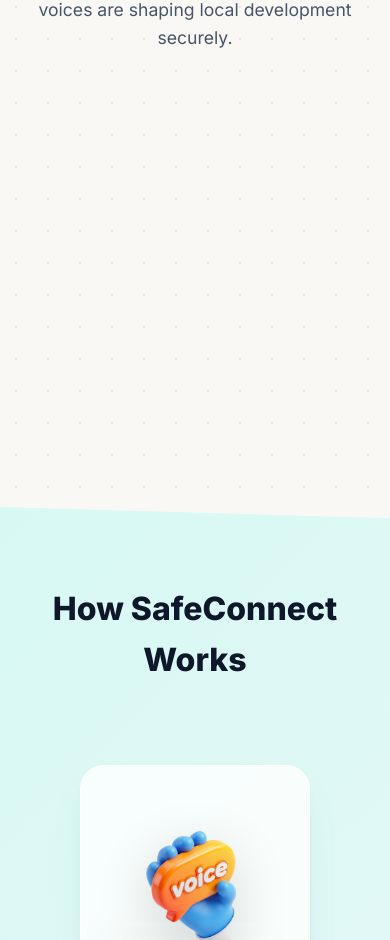
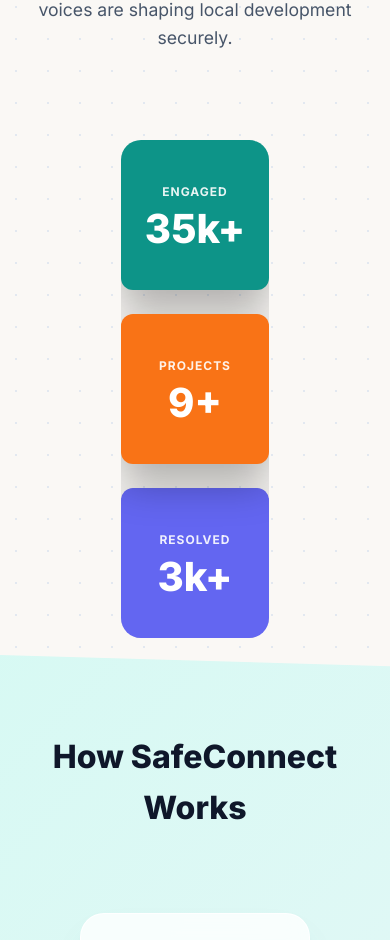
Before and after one commit to reet-9944/People-s-Priorities, a Next.js app: page / in a window 390 px wide. Shown: the part 956-1896 px from the top of the page. Built offline with nearby package versions, Linux system fonts and the light colour scheme.

Commit message:
Fix massive vacant space on mobile by correctly stacking metric squares and scaling padding

```diff
--- a/src/app/globals.css
+++ b/src/app/globals.css
@@ -627,6 +627,16 @@
   color: #475569;
   margin-bottom: 1.5rem;
 }
+
+.confidence-section {
+  padding: 2rem 5% 10rem;
+}
+@media (max-width: 768px) {
+  .confidence-section {
+    padding: 2rem 5% 4rem;
+  }
+}
+
 .highlight-list {
   list-style: none;
   margin-top: 2rem;
@@ -1093,11 +1103,15 @@
     flex-direction: column;
     align-items: center;
     gap: 1.5rem;
+    height: auto;
   }
-  .metric-box {
+  .metric-square {
+    position: relative !important;
+    top: auto !important;
+    left: auto !important;
     transform: none !important;
     width: 100%;
-    max-width: 300px;
+    max-width: 250px;
   }
 
   /* Slanted Angles Flattening (prevents slicing text on thin phones) */
--- a/src/app/page.tsx
+++ b/src/app/page.tsx
@@ -162,7 +162,7 @@
       </section>
 
       {/* Confidence Metrics Section */}
-      <div className="slanted-bottom" style={{ padding: '2rem 5% 10rem', position: 'relative', background: '#faf8f5', backgroundImage: 'radial-gradient(#e2e8f0 1.5px, transparent 1.5px)', backgroundSize: '32px 32px' }}>
+      <div className="slanted-bottom confidence-section" style={{ position: 'relative', background: '#faf8f5', backgroundImage: 'radial-gradient(#e2e8f0 1.5px, transparent 1.5px)', backgroundSize: '32px 32px' }}>
         <div className="content-section" style={{ background: 'transparent', padding: '0', maxWidth: '1200px', margin: '0 auto' }}>
           <div className="content-text">
             <h2 className="content-heading" style={{ fontSize: '3.5rem', marginBottom: '1rem', lineHeight: 1.1, color: '#0f172a' }}>Confidence in<br/>Your Impact</h2>
```
